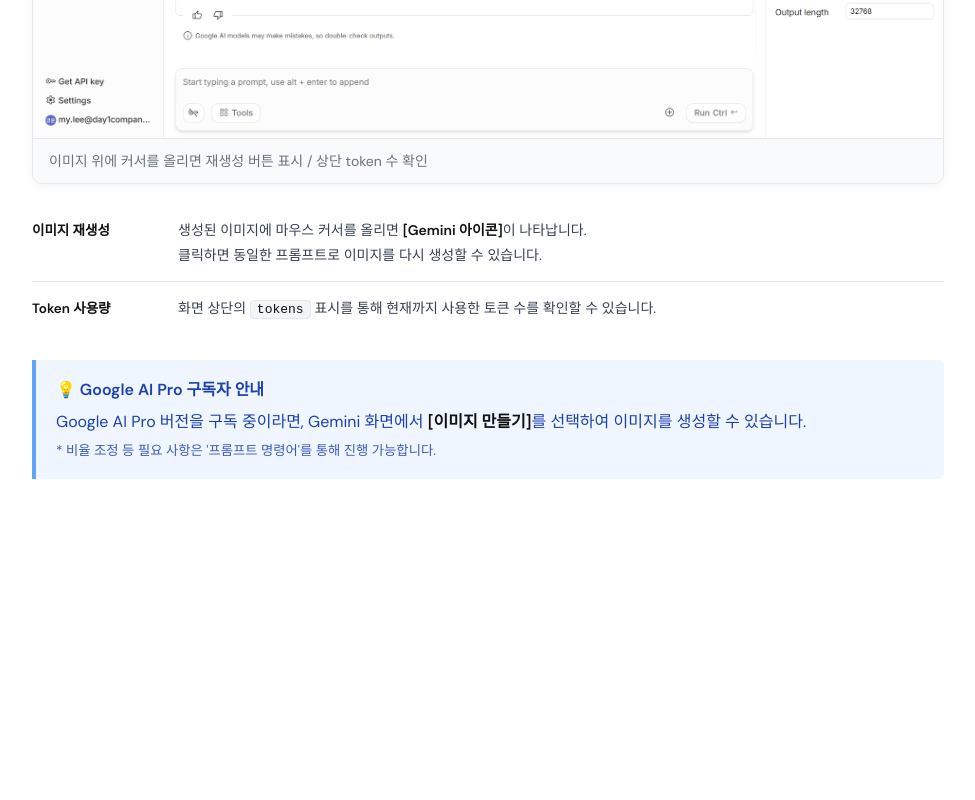
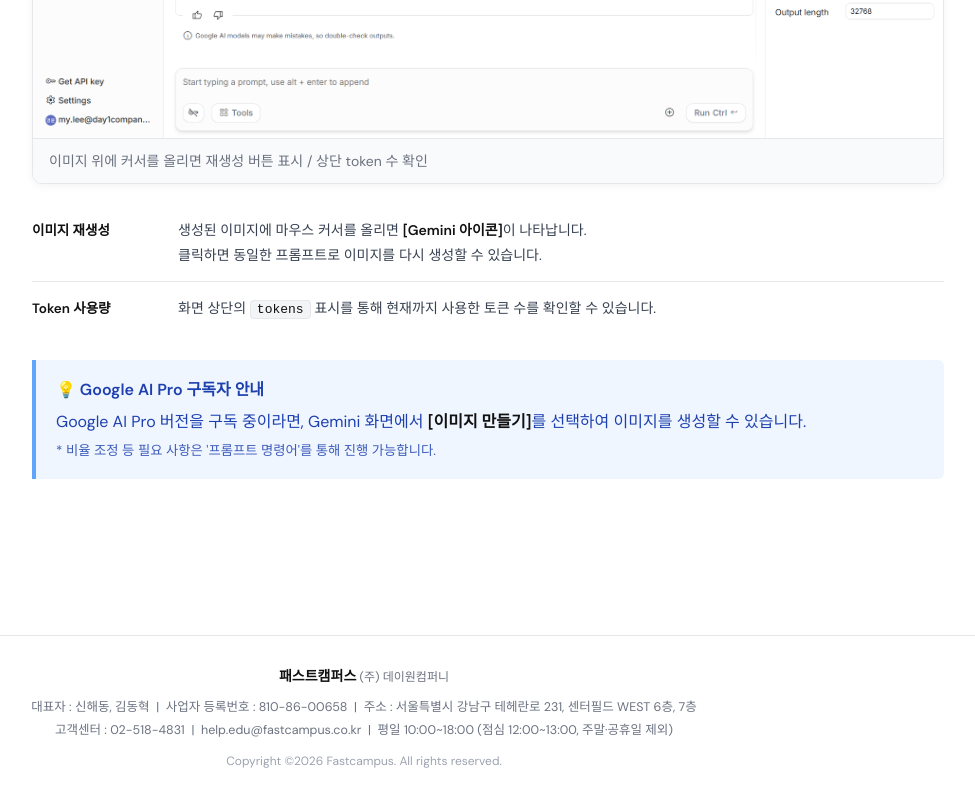
Before and after one commit to B2GJT/Google-AI-Studio-Guide, a plain HTML site: page index.html in a window 1280 px wide. Shown: the part 5895-6695 px from the top of the page, without its empty margins (276-1251 px from the left). Before the commit the page ends 6530 px from the top, so only its background shows below. Drawn offline with Linux system fonts and the light colour scheme.

Commit message:
하단 푸터 추가 및 중앙 정렬

```diff
--- a/index.html
+++ b/index.html
@@ -434,6 +434,45 @@
       color: var(--text);
     }
 
+    /* ─── 푸터 ─── */
+    .site-footer {
+      border-top: 1px solid var(--border);
+      background: #fff;
+      padding: 28px 40px;
+      text-align: center;
+    }
+
+    .footer-company {
+      font-size: 14px;
+      font-weight: 700;
+      color: var(--text);
+      margin-bottom: 8px;
+    }
+
+    .footer-info {
+      font-size: 12.5px;
+      color: var(--muted);
+      line-height: 1.8;
+    }
+
+    .footer-info a {
+      color: var(--muted);
+      text-decoration: none;
+    }
+
+    .footer-info a:hover { color: var(--primary-dark); }
+
+    .footer-copy {
+      font-size: 12px;
+      color: #9CA3AF;
+      margin-top: 10px;
+    }
+
+    @media (max-width: 768px) {
+      .site-footer { padding: 24px 18px; }
+      .footer-info { font-size: 12px; }
+    }
+
     /* ─── 반응형 ─── */
     @media (max-width: 768px) {
       /* 사이드바 숨김 */
@@ -774,5 +813,15 @@
   sections.forEach(s => io.observe(s));
 </script>
 
+  <!-- 푸터 -->
+  <footer class="site-footer">
+    <div class="footer-company">패스트캠퍼스 <span style="font-size: 12px; font-weight: 400; color: var(--muted);">(주) 데이원컴퍼니</span></div>
+    <div class="footer-info">
+      대표자 : 신해동, 김동혁 &nbsp;|&nbsp; 사업자 등록번호 : 810-86-00658 &nbsp;|&nbsp; 주소 : 서울특별시 강남구 테헤란로 231, 센터필드 WEST 6층, 7층<br>
+      고객센터 : 02-518-4831 &nbsp;|&nbsp; <a href="mailto:help.edu@fastcampus.co.kr">help.edu@fastcampus.co.kr</a> &nbsp;|&nbsp; 평일 10:00~18:00 (점심 12:00~13:00, 주말·공휴일 제외)
+    </div>
+    <div class="footer-copy">Copyright ©2026 Fastcampus. All rights reserved.</div>
+  </footer>
+
 </body>
 </html>
```
